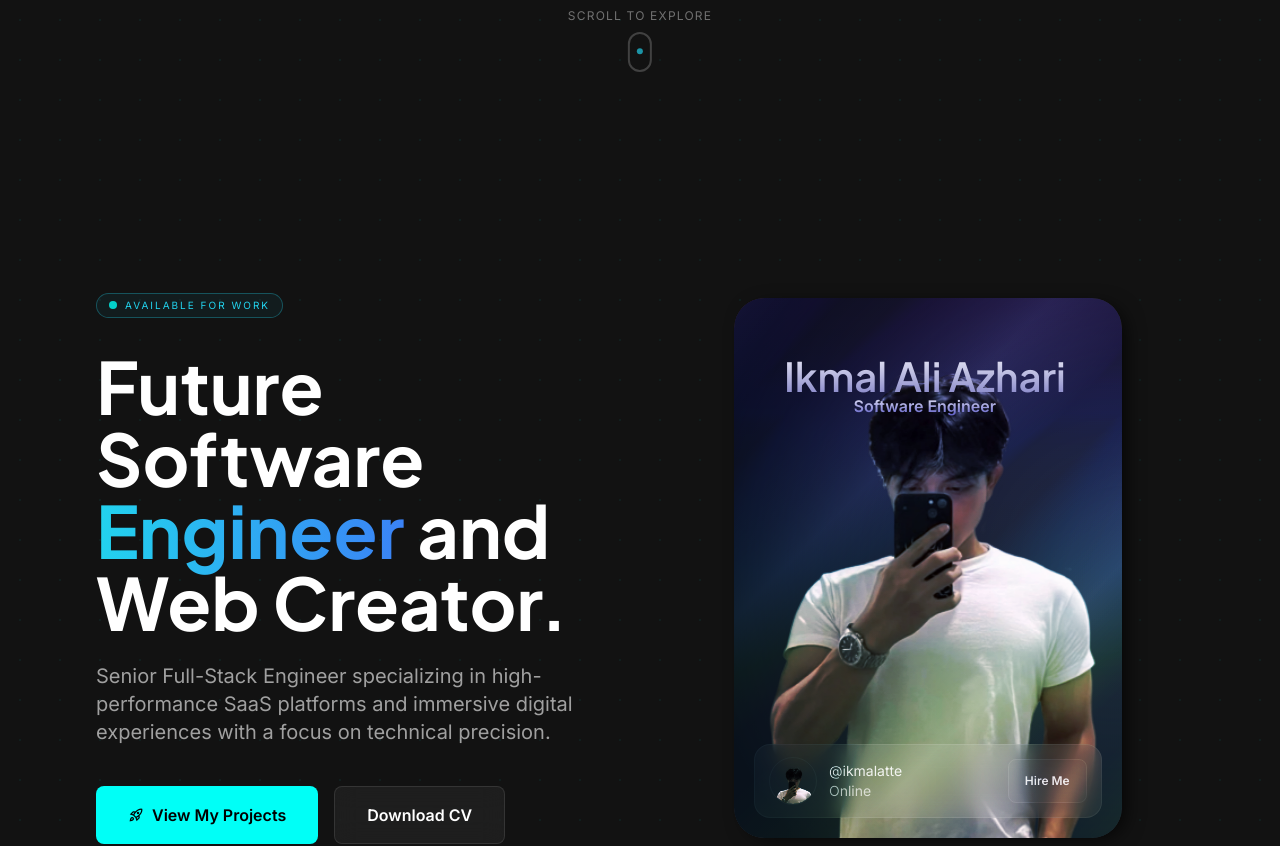
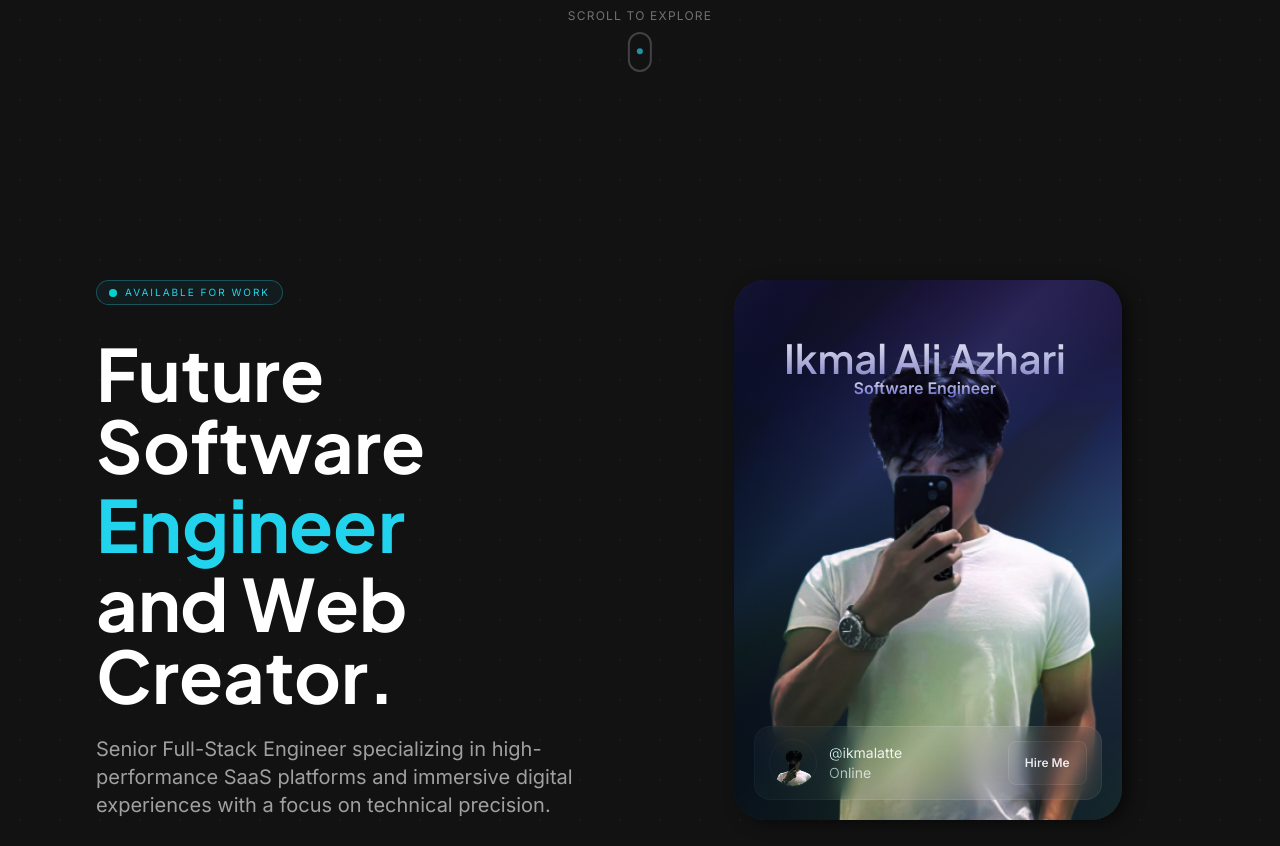
Before and after one commit to ikmalalo/portfolioikmalreact, a React (Vite) app: page / in a window 1280 px wide. Shown: the part 680-1526 px from the top of the page. Built offline with nearby package versions, Linux system fonts and the light colour scheme.

Commit message:
feat: implement Hero component with GSAP entrance and scroll-triggered parallax animations

```diff
--- a/src/components/Hero.jsx
+++ b/src/components/Hero.jsx
@@ -2,6 +2,7 @@ import { useEffect, useRef } from 'react';
 import gsap from 'gsap';
 import { ScrollTrigger } from 'gsap/ScrollTrigger';
 import ProfileCard from './ProfileCard';
+import SplitText from './SplitText';
 import imagePng from '../fotoprofile.png';
 
 gsap.registerPlugin(ScrollTrigger);
@@ -49,17 +50,41 @@ const Hero = () => {
   return (
     <section
       ref={sectionRef}
-      className="min-h-screen flex flex-col justify-center items-center px-6 md:px-12 lg:px-24 pt-40 pb-16 relative overflow-hidden max-w-7xl mx-auto w-full"
+      className="min-h-screen flex flex-col justify-center items-start px-6 md:px-12 lg:px-24 pt-40 pb-16 relative overflow-hidden max-w-7xl mx-auto w-full"
     >
-      <div className="hero-parallax-wrapper relative z-10 w-full flex flex-col lg:flex-row items-center justify-between gap-12 lg:gap-16">
+      <div className="hero-parallax-wrapper relative z-10 w-full flex flex-col lg:flex-row items-start justify-between gap-12 lg:gap-16">
         {/* Left Column: Text Content */}
-        <div className="flex flex-col items-center text-center lg:items-start lg:text-left lg:w-1/2">
+        <div className="flex flex-col items-start text-left lg:w-1/2">
           <div className="hero-reveal inline-flex items-center gap-2 px-3 py-1 rounded-full border border-cyan-400/30 bg-cyan-400/5 mb-6 md:mb-8">
             <span className="w-2 h-2 rounded-full bg-[#00fff7] animate-pulse"></span>
             <span className="font-label-caps text-[10px] text-cyan-400 uppercase tracking-[0.2em]">Available for work</span>
           </div>
-          <h1 className="hero-reveal font-h1 text-4xl sm:text-5xl lg:text-7xl font-bold text-white mb-6 leading-[1.1] md:leading-tight">
-            Future Software <span className="text-transparent bg-clip-text bg-gradient-to-r from-cyan-400 to-blue-500">Engineer</span> and Web Creator.
+          <h1 className="font-h1 text-4xl sm:text-5xl lg:text-7xl font-bold text-white mb-6 leading-[1.1] md:leading-tight text-left flex flex-wrap gap-x-[0.2em] gap-y-[0.1em]">
+            <SplitText
+              text="Future Software "
+              delay={30}
+              splitType="chars"
+              tag="span"
+              textAlign="left"
+              className="text-white inline-block"
+            />
+            <SplitText
+              text="Engineer "
+              delay={90}
+              splitType="chars"
+              tag="span"
+              textAlign="left"
+              className="text-cyan-400 inline-block"
+              charsClassName="inline-block"
+            />
+            <SplitText
+              text="and Web Creator."
+              delay={150}
+              splitType="chars"
+              tag="span"
+              textAlign="left"
+              className="text-white inline-block"
+            />
           </h1>
           <p className="hero-reveal font-body-lg text-sm sm:text-lg lg:text-xl text-white/60 max-w-2xl mb-8 md:mb-10">
             Senior Full-Stack Engineer specializing in high-performance SaaS platforms and immersive digital experiences with a focus on technical precision.
--- a/src/components/SplitText.jsx
+++ b/src/components/SplitText.jsx
@@ -18,6 +18,7 @@ const SplitText = ({
   rootMargin = '-100px',
   textAlign = 'center',
   tag = 'p',
+  charsClassName = '',
   onLetterAnimationComplete
 }) => {
   const ref = useRef(null);
@@ -82,7 +83,7 @@ const SplitText = ({
         autoSplit: splitType === 'lines',
         linesClass: 'split-line',
         wordsClass: 'split-word',
-        charsClass: 'split-char',
+        charsClass: `split-char ${charsClassName}`,
         reduceWhiteSpace: false,
         onSplit: self => {
           assignTargets(self);
```
